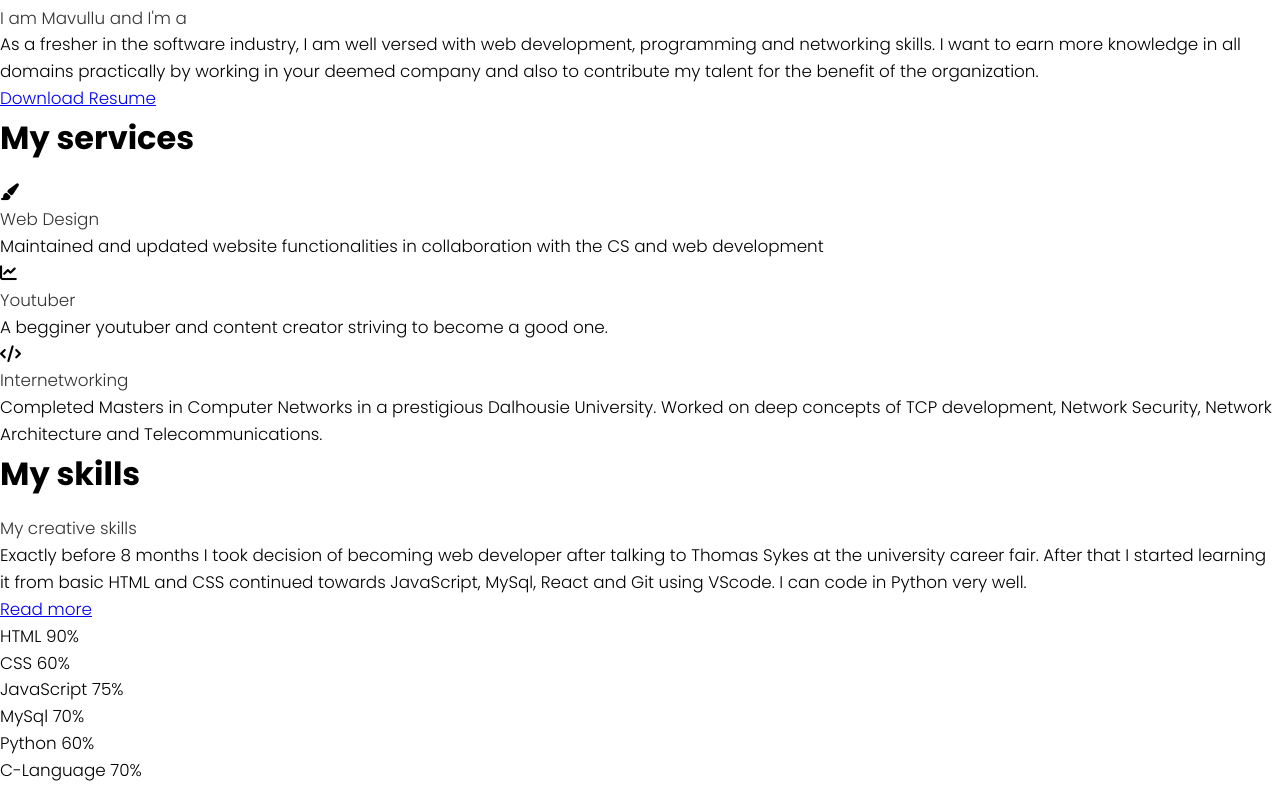
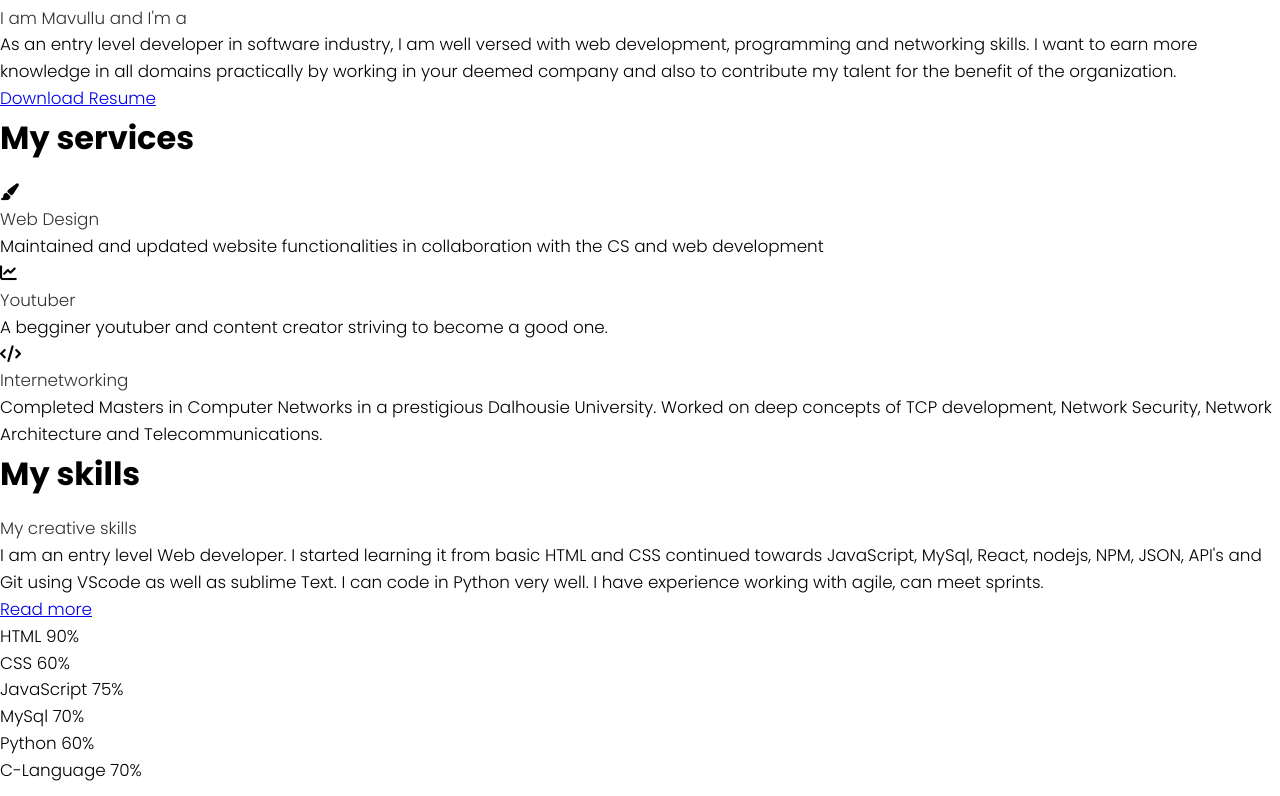
Before and after one commit to Mavullu-Surya-Raghava-Nallamatti/Mavullu-Surya-Raghava-Nallamatti.github.io, a plain HTML site: page portfolio/index.html in a window 1280 px wide. Shown: the part 693-1489 px from the top of the page. Drawn offline with nearby package versions, Linux system fonts and the light colour scheme; files that its build step writes are made by us from their sources; a script that the page names is missing.

Commit message:
portfolio updated

```diff
--- a/portfolio/index.html
+++ b/portfolio/index.html
@@ -1,5 +1,6 @@
 <!DOCTYPE html>
- <html lang="en" >
+<html lang="en">
+
 <head>
     <meta charset="UTF-8">
     <meta name="viewport" content="width=device-width, initial-scale=1.0">
@@ -9,6 +10,7 @@
     <script src="https://code.jquery.com/jquery-3.5.1.min.js"></script>
     <script src="https://cdnjs.cloudflare.com/ajax/libs/typed.js/2.0.11/typed.min.js"></script>
 </head>
+
 <body>
     <div class="class scroll-up-btn">
         <i class="fas fa-angle-up"></i>
@@ -54,8 +56,11 @@
                     <div class="text">
                         I am Mavullu and I'm a <span class="typing-2"></span>
                     </div>
-                    <p>As a fresher in the software industry, I am well versed with web development, programming and networking skills. I want to earn more knowledge in all domains practically by working in your deemed company and also to contribute my talent for the benefit of the organization.</p>
-                    <a href="/portfolio/files folder/resume.pdf" target="_blank">Download Resume</a>
+                    <p>As an entry level developer in software industry, I am well versed with web development,
+                        programming and networking skills. I want to earn more knowledge in all domains practically by
+                        working in your deemed company and also to contribute my talent for the benefit of the
+                        organization.</p>
+                    <a href="/portfolio/files folder/webdeveloper.pdf" target="_blank">Download Resume</a>
                 </div>
             </div>
         </div>
@@ -70,7 +75,8 @@
                     <div class="box">
                         <i class="fas fa-paint-brush"></i>
                         <div class="text">Web Design</div>
-                            <p>Maintained and updated website functionalities in collaboration with the CS and web development </p>
+                        <p>Maintained and updated website functionalities in collaboration with the CS and web
+                            development </p>
                     </div>
                 </div>
                 <div class="card">
@@ -84,7 +90,9 @@
                     <div class="box">
                         <i class="fas fa-code"></i>
                         <div class="text">Internetworking</div>
-                            <p>Completed Masters in Computer Networks in a prestigious Dalhousie University. Worked on deep concepts of TCP development, Network Security, Network Architecture and Telecommunications. </p>
+                        <p>Completed Masters in Computer Networks in a prestigious Dalhousie University. Worked on deep
+                            concepts of TCP development, Network Security, Network Architecture and Telecommunications.
+                        </p>
                     </div>
                 </div>
 
@@ -99,7 +107,11 @@
             <div class="skills-content">
                 <div class="column left">
                     <div class="text">My creative skills</div>
-                    <p>Exactly before 8 months I took decision of becoming web developer after talking to Thomas Sykes at the university career fair. After that I started learning it from basic HTML and CSS continued towards JavaScript, MySql, React and Git using VScode. I can code in Python very well.</p>
+                    <p>I am an entry level Web developer. I started learning it from basic HTML and CSS
+                        continued towards JavaScript, MySql, React, nodejs, NPM, JSON, API's and Git using VScode as
+                        well as sublime Text. I can code in Python very well. I have experience working with agile, can
+                        meet sprints.
+                    </p>
                     <a href="#">Read more</a>
                 </div>
                 <div class="column right">
@@ -156,7 +168,8 @@
             <div class="contact-content">
                 <div class="column left">
                     <div class="text">Get in Touch</div>
-                    <p>I am a decent Entry level front end web developer. If you want to keep in touch with me to build a web developing groups or want to involve me in one of the groups mail me. Thank you</p>
+                    <p>I am a decent Entry level front end web developer. If you want to keep in touch with me to build
+                        a web developing groups or want to involve me in one of the groups mail me. Thank you</p>
                     <div class="icons">
                         <div class="row">
                             <i class="fas fa-user"></i>
@@ -210,7 +223,8 @@
 
     <!--footer sections start-->
     <footer>
-    <span>Created By <a href="#">Mavullu Surya Raghava Nallamatti </a> | <span class="far fa-copyright"></span> 2020 All rights reserved.</span>
+        <span>Created By <a href="#">Mavullu Surya Raghava Nallamatti </a> | <span class="far fa-copyright"></span> 2020
+            All rights reserved.</span>
     </footer>
 
 
@@ -231,4 +245,5 @@
 
     <script src="script.js"></script>
 </body>
+
 </html>
```
Also changed, not shown: 3 other files. Lines whose indentation alone changed are shown as unchanged.
